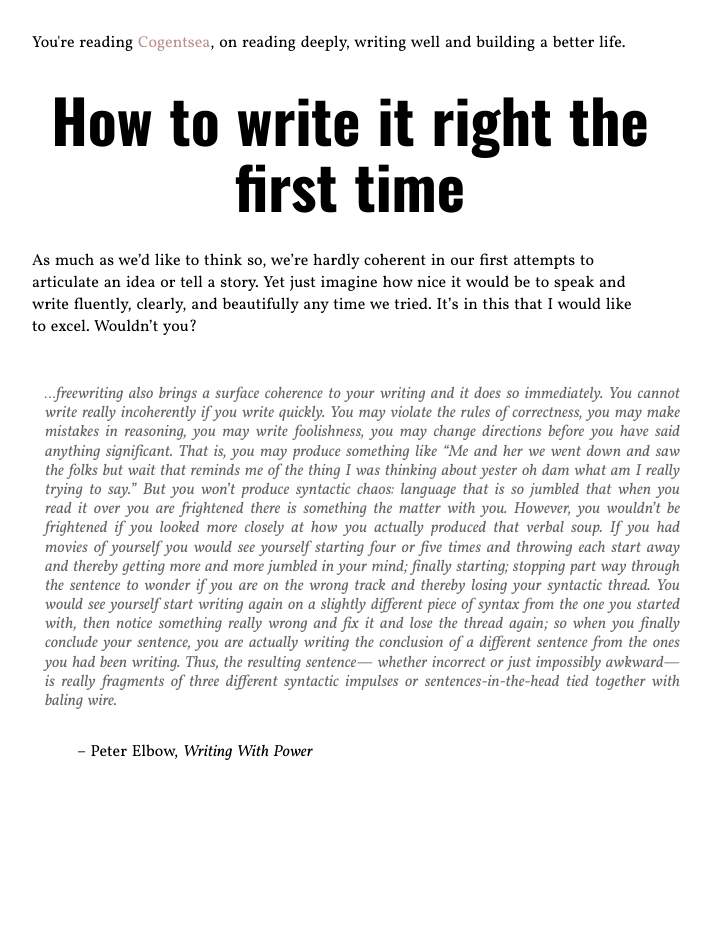
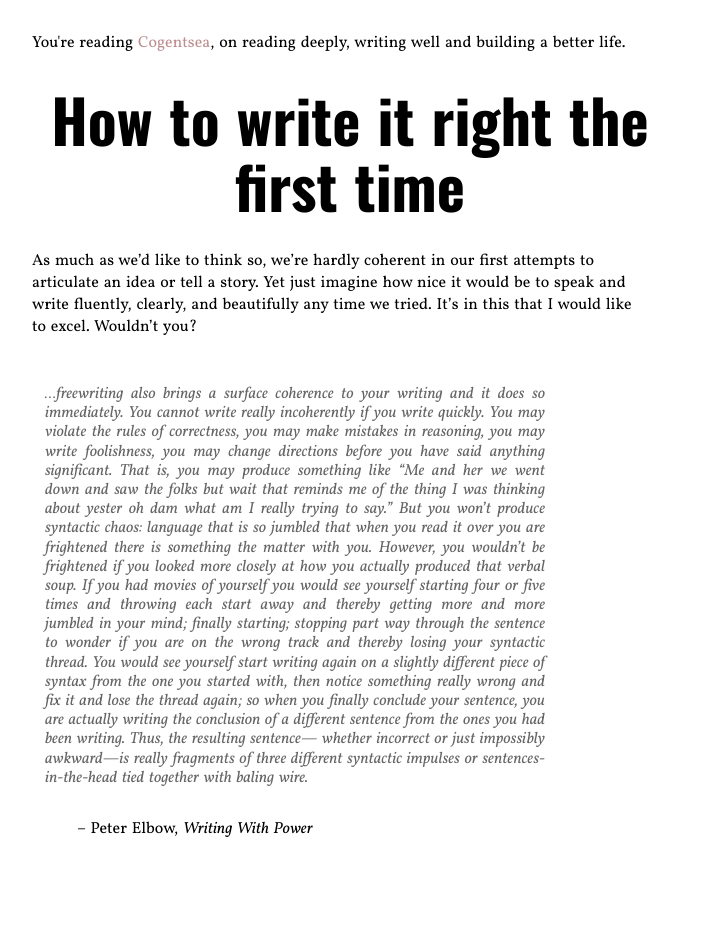
Before and after one commit to jacksoncusick/cogentsea, a Jekyll site: the page built from _posts/2015-11-8-sixth.html, in a window 1280 px wide. Shown: the whole page, without its empty margins (290-1001 px from the left). Built offline with Jekyll 4.4.1, drawn with Linux system fonts in a browser that asks for light colours; before the commit the page ends 900 px from its top, so only the background shows below that.

Commit message:
Update og_main.css

```diff
--- a/stylesheets/og_main.css
+++ b/stylesheets/og_main.css
@@ -115,6 +115,7 @@ blockquote{
   padding: 15px 20px 15px 45px;
   margin: 0 0 20px;
   position: relative;
+  max-width: 500px;
 
   /*Font*/
   font-family: 'Vollkorn', serif;
```
